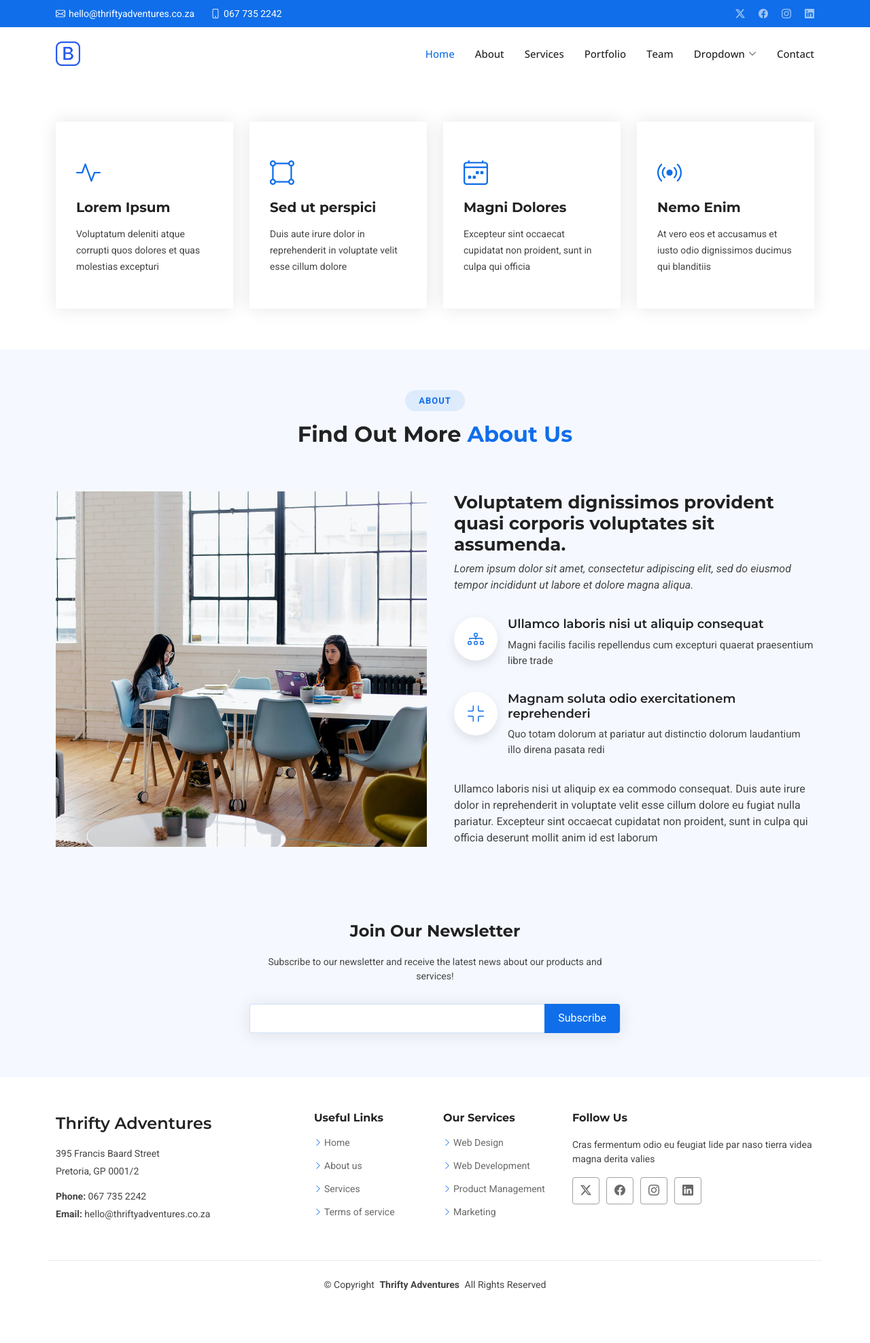
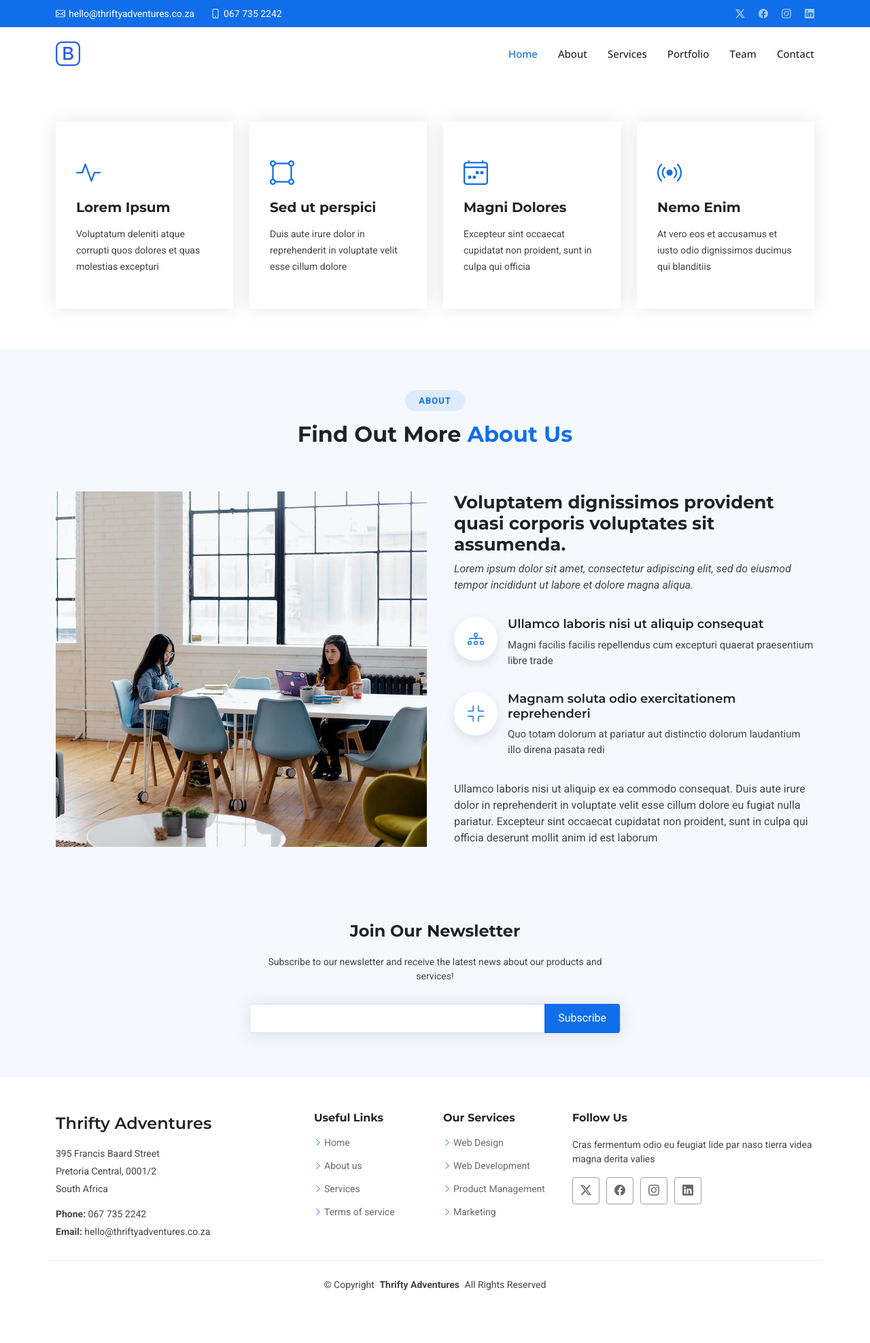
Before and after one commit to Carrington-dev/adventures, a Flask app: page /about in a window 1280 px wide. Shown: the whole page at 68% size. Run offline with Flask 3, Linux system fonts and the light colour scheme; some libraries are stand-ins or nearby versions.

Commit message:
Updates
Co-Authored-By: Carrington Muleya <79579279+carrington-dev@users.noreply.github.com>
Co-Authored-By: Stemgon <165911512+stemgon@users.noreply.github.com>

```diff
--- a/app.py
+++ b/app.py
@@ -10,7 +10,7 @@ def inject_globals():
         "year": 2025,
         "phone": '067 735 2242',
         "email": 'hello@thriftyadventures.co.za',
-        "address": "395 Francis Baard Street</p><p>Pretoria, GP 0001/2",
+        "address": "395 Francis Baard Street</p><p>Pretoria Central, 0001/2</p><p>South Africa",
         "copyright_notice": f"© {datetime.now().year} { company }. All rights reserved.",
         "copyright": f"""© <span>{datetime.now().year}</span><strong class="px-1 sitename">{ company }.</strong> <span>All Rights Reserved.</span>""",
     }
--- a/templates/base.html
+++ b/templates/base.html
@@ -65,23 +65,7 @@
             <li><a href="{{ url_for('services') }}">Services</a></li>
             <li><a href="{{ url_for('portfolio') }}">Portfolio</a></li>
             <li><a href="{{ url_for('team') }}">Team</a></li>
-            <li class="dropdown"><a href="#"><span>Dropdown</span> <i class="bi bi-chevron-down toggle-dropdown"></i></a>
-              <ul>
-                <li><a href="#">Dropdown 1</a></li>
-                <li class="dropdown"><a href="#"><span>Deep Dropdown</span> <i class="bi bi-chevron-down toggle-dropdown"></i></a>
-                  <ul>
-                    <li><a href="#">Deep Dropdown 1</a></li>
-                    <li><a href="#">Deep Dropdown 2</a></li>
-                    <li><a href="#">Deep Dropdown 3</a></li>
-                    <li><a href="#">Deep Dropdown 4</a></li>
-                    <li><a href="#">Deep Dropdown 5</a></li>
-                  </ul>
-                </li>
-                <li><a href="#">Dropdown 2</a></li>
-                <li><a href="#">Dropdown 3</a></li>
-                <li><a href="#">Dropdown 4</a></li>
-              </ul>
-            </li>
+
             <li><a href="{{ url_for('contact') }}">Contact</a></li>
           </ul>
           <i class="mobile-nav-toggle d-xl-none bi bi-list"></i>
```
